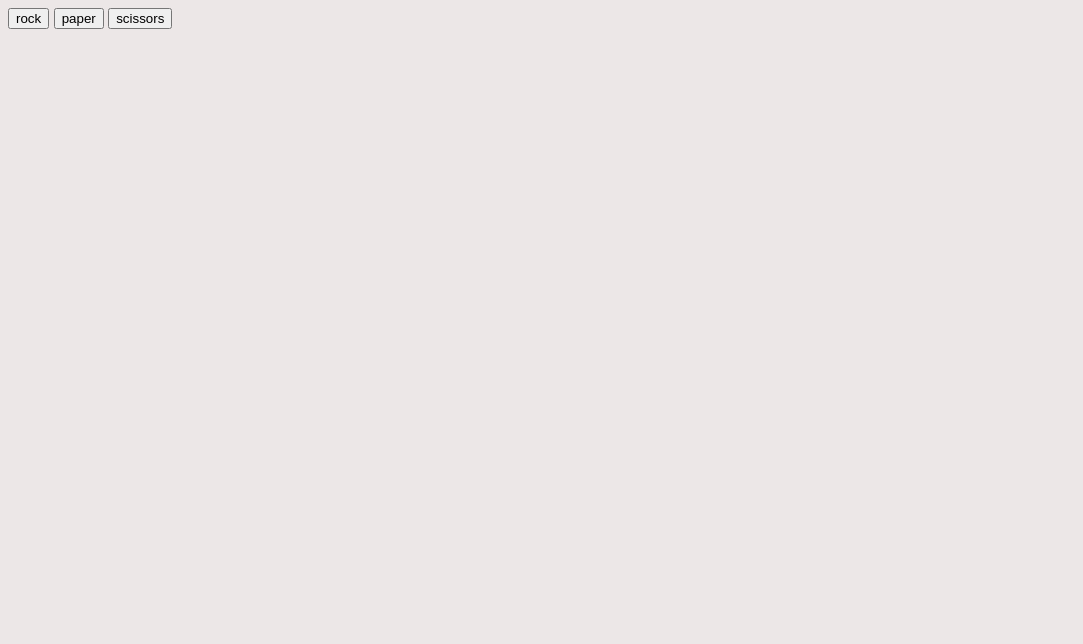
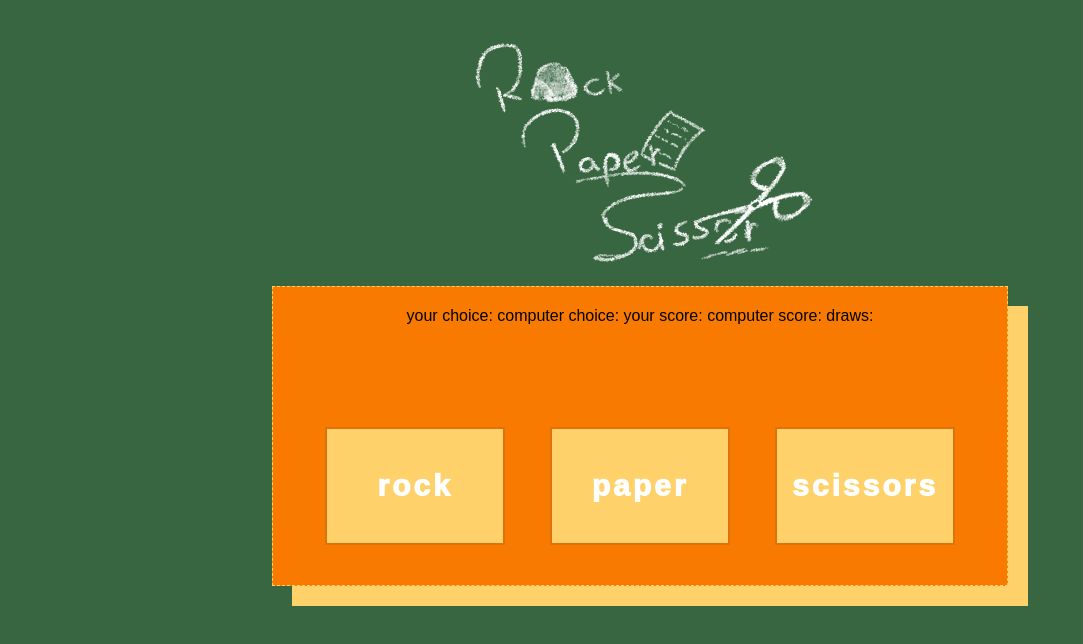
Before and after one commit to livaoc/TOP_Rock_Paper_Scissors, a plain HTML site: page index.html in a window 1280 px wide. Shown: the whole page, without its empty margins (0-1083 px from the left). Drawn offline with Linux system fonts and the light colour scheme.

Commit message:
Made a UI to the game editing the style.css and html

```diff
--- a/index.html
+++ b/index.html
@@ -8,8 +8,28 @@
     <script src="javascript.js" defer></script>
 </head>
 <body>
-    <button>rock</button>
-    <button>paper</button>
-    <button>scissors</button>
+    <div id="mainContainer">
+        <div id="logoContainer">
+            <img src="images/logo.png" alt ="Rock, Paper, Scissor logo">
+        </div>
+        <div id="gameContainer">
+            <div class="infoContainer">
+                your choice:
+                computer choice:
+                your score:
+                computer score:
+                draws:
+            </div>
+            <div class="buttonsContainer">
+                <button>rock</button>
+                <button>paper</button>
+                <button>scissors</button>
+            </div>
+        </div>
+    </div>
+    <div class="foot">
+
+    </div>
+
 </body>
 </html>
--- a/style.css
+++ b/style.css
@@ -1,4 +1,106 @@
+* {
+    box-sizing: border-box;
+}
+
 body {
-    background-color: #ece7e7;
+    background-color: #386641;
     font-family: sans-serif;
+    height: 100%;
+    margin: 0;
+    padding: 0;
+
+    display: flex;
+    flex-direction: column;
+    justify-content: center;
+    align-items: center;
 }
+
+#mainContainer {
+    display: flex;
+    flex-direction: column;
+    justify-content: center;
+    align-items: center;
+
+    width: 92%;
+    max-width: 1000px;
+    padding: min(5vw, 40px);
+}
+
+
+#logoContainer {
+    display: flex;
+    margin-bottom: 17px;
+}
+
+#gameContainer {
+    display: flex;
+    flex-direction: column;
+    justify-content: space-between;
+    align-items: center;
+    flex-shrink: 0;
+    flex-grow: 1;
+    overflow-y: auto;
+
+    width: 80%;
+    max-width: 800px;
+    height: auto;
+    max-height: 60vh;
+    min-height: 300px;
+
+    background-color: #f97a00;
+    box-shadow: 20px 20px 0px #fed16a;
+    border: 1px dashed #fed16a;
+    padding: 20px;
+}
+
+.infoContainer {
+    display: flex;
+    width: 100%;
+    align-items: center;
+    justify-content: center;
+    margin-bottom: 15px;
+}
+
+.buttonsContainer {
+    display: flex;
+    flex-wrap: wrap;
+    justify-content: center;
+
+    width: 100%;
+    padding: 20px 0px;
+    gap: 45px;
+    height: auto;
+}
+
+button {
+    width: clamp(120px, 40%, 180px);
+    max-width: 180px;
+    padding: 40px 10px;
+
+    background-color: #fed16a;
+    border: 2px solid #df730b;
+    color:#fff;
+    font-size: clamp(18px, 4vw, 30px);
+    font-weight: 1000;
+    letter-spacing: 3px;
+}
+
+
+@media (max-width: 480px) {
+    #gameContainer {
+        width: 95%;
+        max-height: none;
+        min-height: 250px;
+    }
+
+    .buttonsContainer {
+        gap: 15px;
+        padding: 10px 0px;
+    }
+
+    button {
+        width: 90%;
+        font-size: 18px;
+        padding: 12px 8px;
+    }
+}
```
Also changed, not shown: javascript.js (+0 -15 lines), images/logo.png (added).
